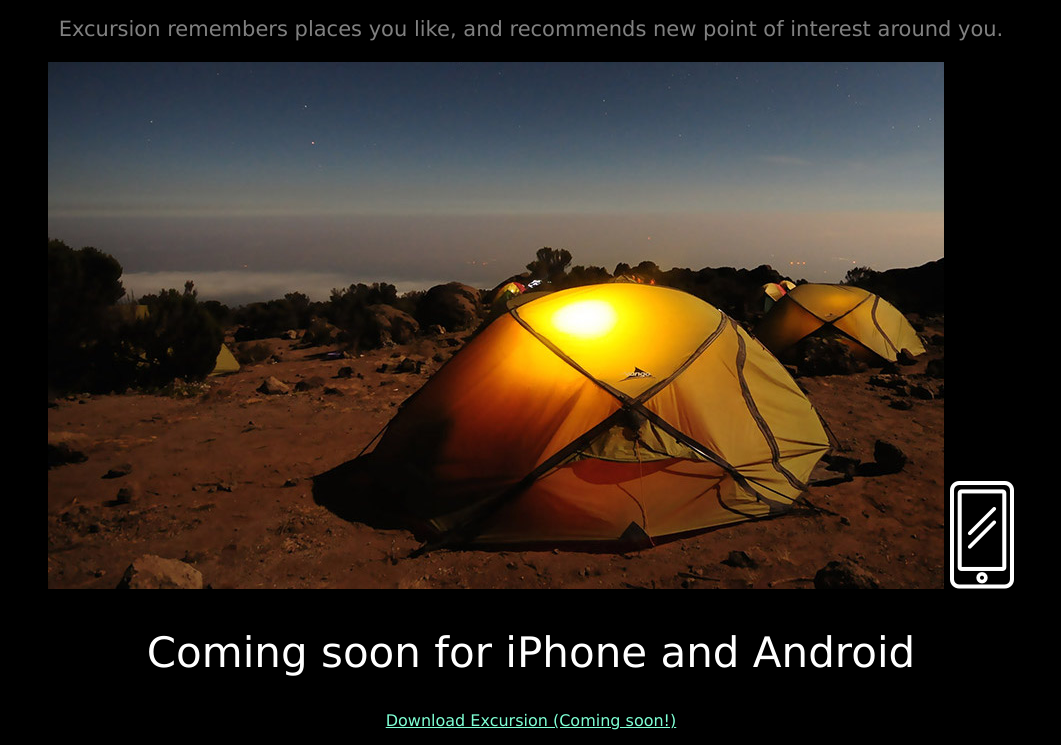
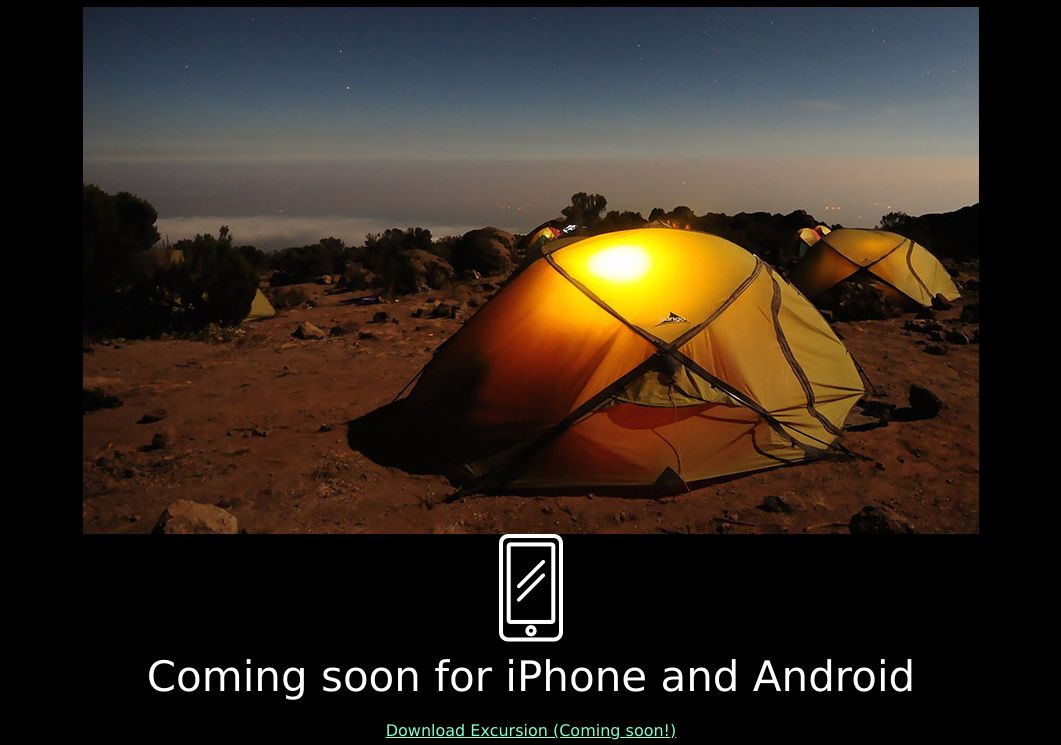
Before and after one commit to Olive150/excursion, a plain HTML site: page index.html in a window 1280 px wide. Shown: the part 381-1126 px from the top of the page, without its empty margins (109-1170 px from the left). Drawn offline with Linux system fonts and the light colour scheme.

Commit message:
fix css alignment

```diff
--- a/resources/css/style.css
+++ b/resources/css/style.css
@@ -3,6 +3,16 @@ body {
 	text-align: center;
 	font-family: "Verdana", sans-serif;
 	color: white;
+	display: flex;
+	flex-direction: column; /* Stack elements vertically */
+	justify-content: space-evenly; /* Distribute space evenly */
+	align-items: center; /* Center elements horizontally */
+	min-height: 100vh; /* Ensure body takes up full viewport height */
+	padding: 0 10px; /* Add space on the sides to prevent content from touching edges */
+  }
+
+  h1, h2, p, a {
+	margin: 10px 0; /* Add vertical spacing between elements */
   }
 
   .cta {
@@ -27,4 +37,5 @@ body {
 
   .footer {
 	text-align: right;
+	margin-top: 20px;
   }
```
